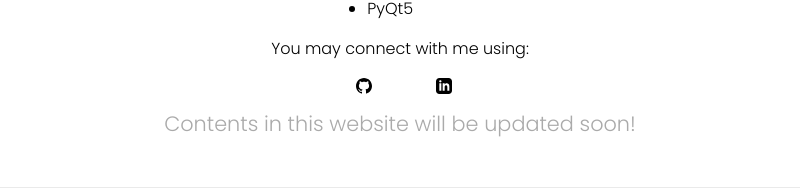
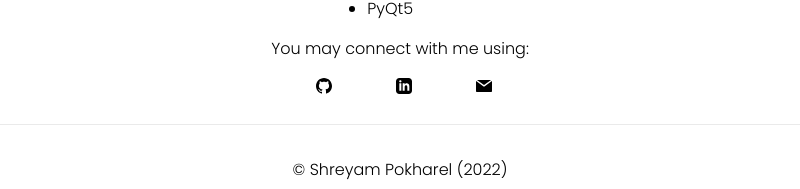
Before and after one commit to pshreyam/website, a Next.js app: page / in a window 1280 px wide. Shown: the part 573-762 px from the top of the page, without its empty margins (240-1040 px from the left). Built offline with nearby package versions, Linux system fonts and the light colour scheme.

Commit message:
Add email to the links section

```diff
--- a/pages/index.js
+++ b/pages/index.js
@@ -57,10 +57,12 @@ export default function Home() {
                   <Image src="/logo/linked-in.svg" alt="LinkedIn Logo" width={72} height={16} />
             </a>
           </span>
+          <span className={styles.logo}>
+              <a target="_blank" rel="noopener noreferrer" href="mailto:pshreyam@gmail.com">
+                    <Image src="/logo/email.svg" alt="Email Logo" width={72} height={16} />
+              </a>
+          </span>
         </div>
-        <p className={`${styles.description} ${styles.fade}`}>
-          Contents in this website will be updated soon!
-        </p>
       </section>
 
       <footer className={styles.footer}>
```
Also changed, not shown: public/logo/email.svg (added).
